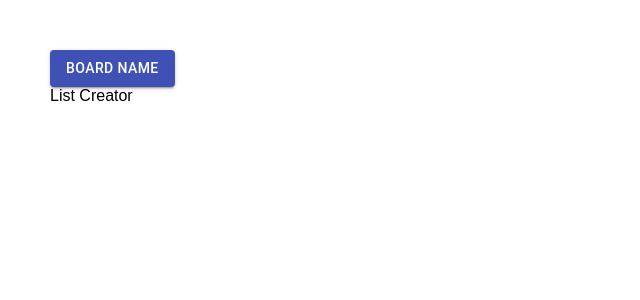
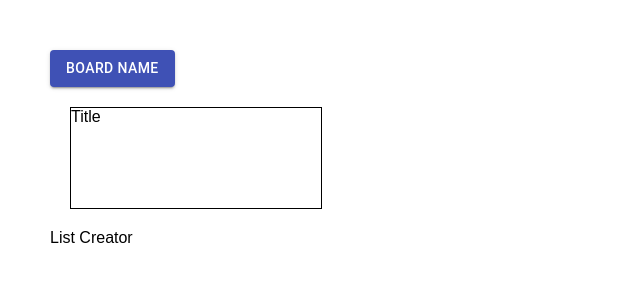
Before and after one commit to george-koshil/clone-trello, a React (Create React App) app: page / in a window 1280 px wide. Shown: the top 300 px of the page, without its empty margins (0-640 px from the left). Built offline with nearby package versions, Linux system fonts and the light colour scheme.

Commit message:
Add TaskList component

```diff
--- a/src/App.css
+++ b/src/App.css
@@ -3,6 +3,8 @@
 }
 
 .TaskList {
-   width: 100px;
+   margin: 20px;
+   width: 250px;
    height: 100px;
+   border: 1px solid;
 }
--- a/src/components/Board.js
+++ b/src/components/Board.js
@@ -1,17 +1,16 @@
 import React from "react";
 import Button from '@material-ui/core/Button';
+import TaskList from "./TaskList";
 
 
 function Board() {
-
-
     return (
       <div>
           <Button variant="contained" color="primary">
               Board name
           </Button>
 
-
+          <TaskList/>
 
           <div>List Creator</div>
       </div>
--- /dev/null
+++ b/src/components/TaskList.js
@@ -0,0 +1,12 @@
+import React from "react";
+
+function TaskList() {
+    return(
+        <div className='TaskList'>
+            <div className='Title'>Title</div>
+        </div>
+    )
+
+}
+
+export default TaskList
```
